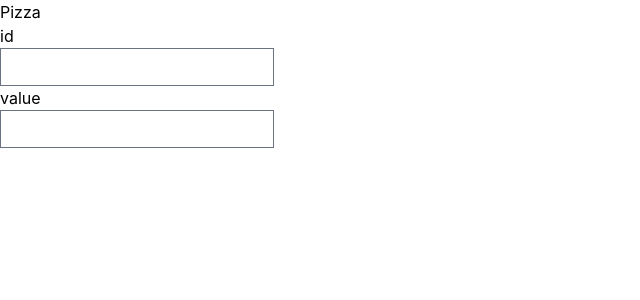
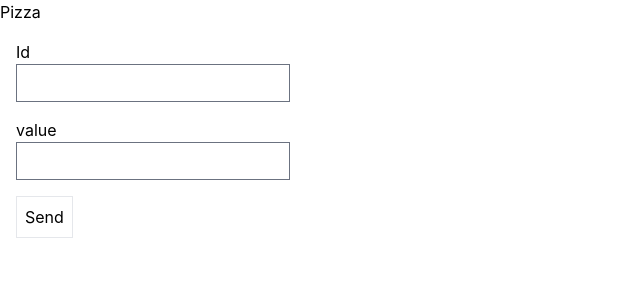
Before and after one commit to maurer2/run-types-run, a Next.js app: page /pizza in a window 1280 px wide. Shown: the top 300 px of the page, without its empty margins (0-640 px from the left). Built offline with nearby package versions, Linux system fonts and the light colour scheme.

Commit message:
Improved types and added error handling

```diff
--- a/pages/pizza/ControlledInput/ControlledInput.tsx
+++ b/pages/pizza/ControlledInput/ControlledInput.tsx
@@ -1,15 +1,13 @@
 import React, { useId } from "react";
 import type { ChangeEvent, ReactElement } from "react";
+
+import type { ControlledInputProps } from "./types";
 
 function ControlledInput({
   label,
   value,
   onChange,
-}: {
-  label: string;
-  value: string;
-  onChange: (value: string) => void;
-}): ReactElement {
+}: ControlledInputProps): ReactElement {
   const htmlId = useId();
 
   const handleChange = (event: ChangeEvent<HTMLInputElement>): void => {
@@ -17,7 +15,7 @@ function ControlledInput({
   };
 
   return (
-    <>
+    <div className="mt-4">
       <label htmlFor={htmlId}>{label}</label>
       <input
         type="text"
@@ -25,9 +23,9 @@ function ControlledInput({
         name={htmlId}
         onChange={handleChange}
         value={value}
-        className="block h-full border select-none"
+        className="block h-full border"
       />
-    </>
+    </div>
   );
 }
 
--- /dev/null
+++ b/pages/pizza/ControlledInput/types.ts
@@ -0,0 +1,5 @@
+export type ControlledInputProps = {
+  label: string;
+  value: string;
+  onChange: (value: string) => void;
+};
--- a/pages/pizza/UncontrolledInput/UncontrolledInput.tsx
+++ b/pages/pizza/UncontrolledInput/UncontrolledInput.tsx
@@ -1,27 +1,30 @@
-import React, { useId, forwardRef } from "react";
-import type { ReactElement, ForwardedRef } from "react";
+import React, { useId, forwardRef } from 'react';
+import type { ReactElement, ForwardedRef } from 'react';
+
+import type { UncontrolledInputProps } from './types';
 
 const UncontrolledInput = forwardRef(
   (
-    { label, ...props }: { label: string },
-    ref: ForwardedRef<HTMLInputElement>
+    { htmlLabel, error, ...props }: UncontrolledInputProps,
+    ref: ForwardedRef<HTMLInputElement>,
   ): ReactElement => {
     const htmlId = useId();
 
     return (
-      <>
-        <label htmlFor={htmlId}>{label}</label>
+      <div className="mt-4">
+        <label htmlFor={htmlId}>{htmlLabel}</label>
         <input
           {...props}
+          ref={ref}
           type="text"
           id={htmlId}
-          defaultValue=""
-          ref={ref}
-          className="block h-full border select-none cursor-pointer"
+          aria-invalid={error ? 'true' : 'false'}
+          className="block h-full border"
         />
-      </>
+        {Boolean(error) && <p className="mt-2 text-red-500">{error?.message ?? 'Generic error'}</p>}
+      </div>
     );
-  }
+  },
 );
 
 export default UncontrolledInput;
--- /dev/null
+++ b/pages/pizza/UncontrolledInput/types.ts
@@ -0,0 +1,6 @@
+import type { FieldError } from 'react-hook-form';
+
+export type UncontrolledInputProps = {
+  htmlLabel: string;
+  error: FieldError | undefined;
+};
--- a/pages/pizza/index.tsx
+++ b/pages/pizza/index.tsx
@@ -1,15 +1,11 @@
-import React from "react";
-import type { NextPage } from "next";
-import { useForm, Controller } from "react-hook-form";
+import React from 'react';
+import type { NextPage } from 'next';
+import { useForm, Controller } from 'react-hook-form';
 
-import UncontrolledInput from "./UncontrolledInput";
-import ControlledInput from "./ControlledInput";
+import UncontrolledInput from './UncontrolledInput';
+import ControlledInput from './ControlledInput';
 
-type FormValues = {
-  // id: Uppercase<string>;
-  id: string;
-  name: string;
-};
+import type { FormValues } from './types';
 
 const Pizza: NextPage = () => {
   const {
@@ -18,26 +14,47 @@ const Pizza: NextPage = () => {
     formState: { errors },
     control,
     watch,
-  } = useForm<FormValues>();
-  const onSubmit = handleSubmit((data) => console.log(data));
+  } = useForm<FormValues>({
+    defaultValues: {
+      id: '',
+      name: '',
+    },
+  });
+
+  const onSubmit = (data: FormValues) => console.log(data);
   const watchFields: FormValues = watch();
-
-  console.log(watchFields);
+  // console.log(watchFields);
 
   return (
     <div>
       <h1>Pizza</h1>
-      <form onSubmit={onSubmit}>
-        <UncontrolledInput label="id" {...register('id')} />
+      <form onSubmit={handleSubmit(onSubmit)} className="m-4">
+        <UncontrolledInput
+          htmlLabel="Id"
+          error={errors.id}
+          {...register('id', {
+            required: "Field shouldn't be empty",
+            minLength: {
+              value: 5,
+              message: 'Field should contain 5 characters',
+            },
+            validate: {
+              noTest: (value) => !/test/.test(value) || 'Field should not contain "test"',
+            },
+          })}
+        />
 
         <Controller
           control={control}
           name="name"
-          defaultValue=""
           render={({ field: { onChange, value } }) => (
             <ControlledInput label="value" onChange={onChange} value={value} />
           )}
         />
+
+        <button type="submit" className="mt-4 p-2 border">
+          Send
+        </button>
       </form>
     </div>
   );
--- /dev/null
+++ b/pages/pizza/types.ts
@@ -0,0 +1,4 @@
+export type FormValues = {
+  id: string;
+  name: string;
+};
```
